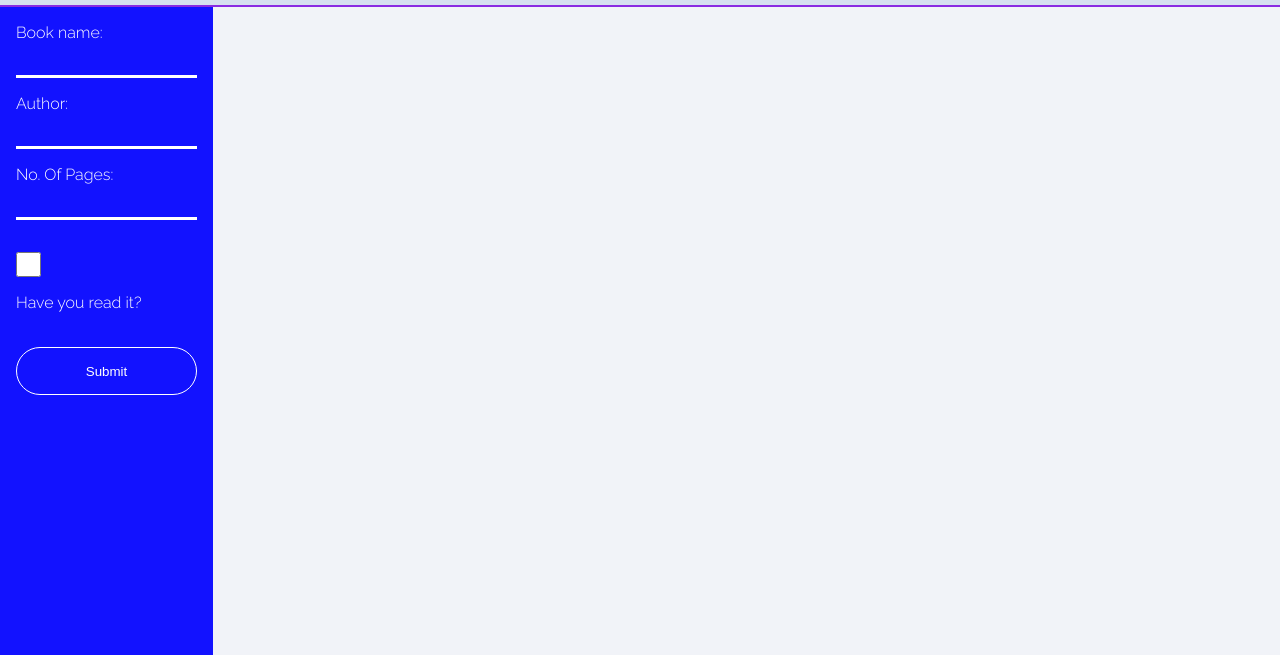
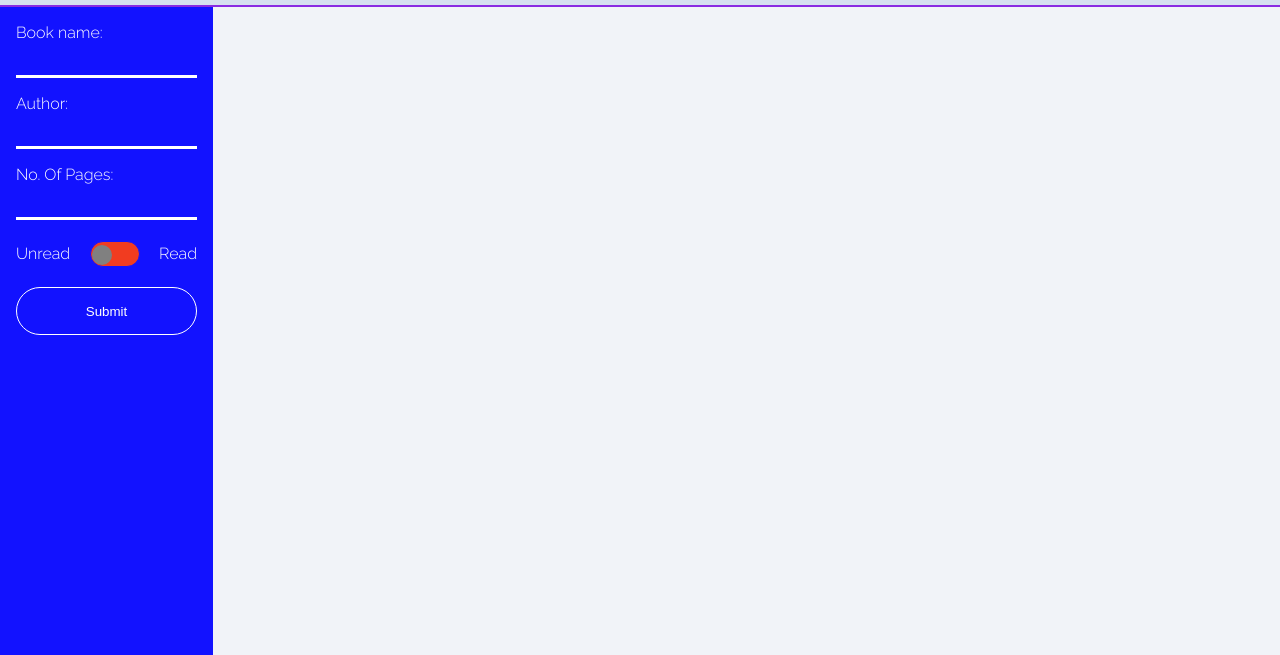
Before and after one commit to asdhamidi/library, a plain HTML site: page index.html in a window 1280 px wide. Shown: the part 73-728 px from the top of the page. Drawn offline with Linux system fonts and the light colour scheme.

Commit message:
UI changes.

```diff
--- a/index.html
+++ b/index.html
@@ -22,8 +22,13 @@
                     <input type="text" id="author" name="author" value="" required>
                     <label for="pages">No. Of Pages:</label>
                     <input type="text" id="pages" name="pages" value="" required>
-                    <input class="checkbox" type="checkbox" id="isRead">
-                    <label for="is-read">Have you read it?</label><br>
+                    <div class="read-status">
+                        <span>Unread</span>
+                        <input type="checkbox" id="isRead" class="checkbox">
+                        <label for="isRead" class="toggle">
+                        </label>
+                        <span>Read</span>
+                    </div>
                     <input type="submit" id="submit" value="Submit" onclick="submitDetails()">
                     </form>
             </div>
--- a/script.js
+++ b/script.js
@@ -107,13 +107,17 @@ function createBookNode(book)
     let nbook = document.createElement("div");
     nbook.classList.add("book");
 
+    let info = document.createElement("div");
+
     let title = document.createElement("h1");
     title.textContent = `${book.title}`;
-    nbook.appendChild(title);
 
     let author = document.createElement("i");
     author.textContent = `By ${book.author}`;
-    nbook.appendChild(author);
+
+    info.appendChild(title);
+    info.appendChild(author);
+    nbook.appendChild(info);
 
     let pages = document.createElement("b");
     pages.textContent = `Pages: ${book.pages}`;
@@ -130,16 +134,16 @@ function createBookNode(book)
         read.classList.add("read");
     }
     else
-    read.textContent = `Unread`;
+        read.textContent = `Unread`;
     read.onclick = readStatusChange;
-    buttonbox.appendChild(read);
 
     let remove = document.createElement("button");
     remove.classList.add("remove");
     remove.textContent = `Remove`;
     remove.onclick = removeBook;
+
+    buttonbox.appendChild(read);
     buttonbox.appendChild(remove);
-
     nbook.appendChild(buttonbox);
 
     return nbook;
@@ -150,7 +154,6 @@ function clearForm() {
     document.getElementById("book").value = "";
     document.getElementById("author").value = "";
     document.getElementById("pages").value = "";
-    document.getElementById("isRead").checked = false;
 }
 
 // Failsafe function to check if fields are not empty and pages variable is actually a number.
--- a/style.css
+++ b/style.css
@@ -50,7 +50,7 @@ main {
     box-shadow: 0 0 5px 1px #0075;
     border-radius: 10px;
     font-size: 0.75rem;
-    background-color: #e0e2e7;
+    background-color: #f6f6f6;
     transition: all ease-in-out 300ms;
 }
 
@@ -60,7 +60,7 @@ main {
 }
 
 .book:hover {
-    box-shadow: 0 0 10px 3px #0075;
+    box-shadow: 0 0 10px 3px #00F3;
 }
 
 .status, .remove {
@@ -113,6 +113,16 @@ form {
     flex-direction: column;
 }
 
+.read-status {
+    display: flex;
+    align-items: center;
+    justify-content: space-between;
+}
+
+span {
+    margin: 0.5rem 0;
+}
+
 form input {
     border: none;
     background: transparent;
@@ -127,9 +137,40 @@ form input:focus-visible, form input:hover {
     border-bottom: 3px solid yellow;
 }
 
+.toggle {
+    position : relative ;
+    display : inline-block;
+    width : 3rem;
+    height : 1.5rem;
+    background-color: #f13c20;
+    border-radius: 30px;
+    border: 1px solid #1212FF;
+    color: black;
+    transition: all ease-in-out 300ms;
+}
+
+.toggle:after {
+    content: '';
+    position: absolute;
+    width: 1.25rem;
+    height: 1.25rem;
+    border-radius: 50%;
+    background-color: gray;
+    top: 3px;
+    left: 1px;
+    transition:  all 0.5s;
+}
+
+.checkbox:checked + .toggle::after {
+    left : 1.6rem;
+}
+
+.checkbox:checked + .toggle {
+    background-color: #5cdb95;
+}
+
 .checkbox {
-    width: 25px;
-    height: 25px;
+    display : none;
 }
 
 #submit {
```
